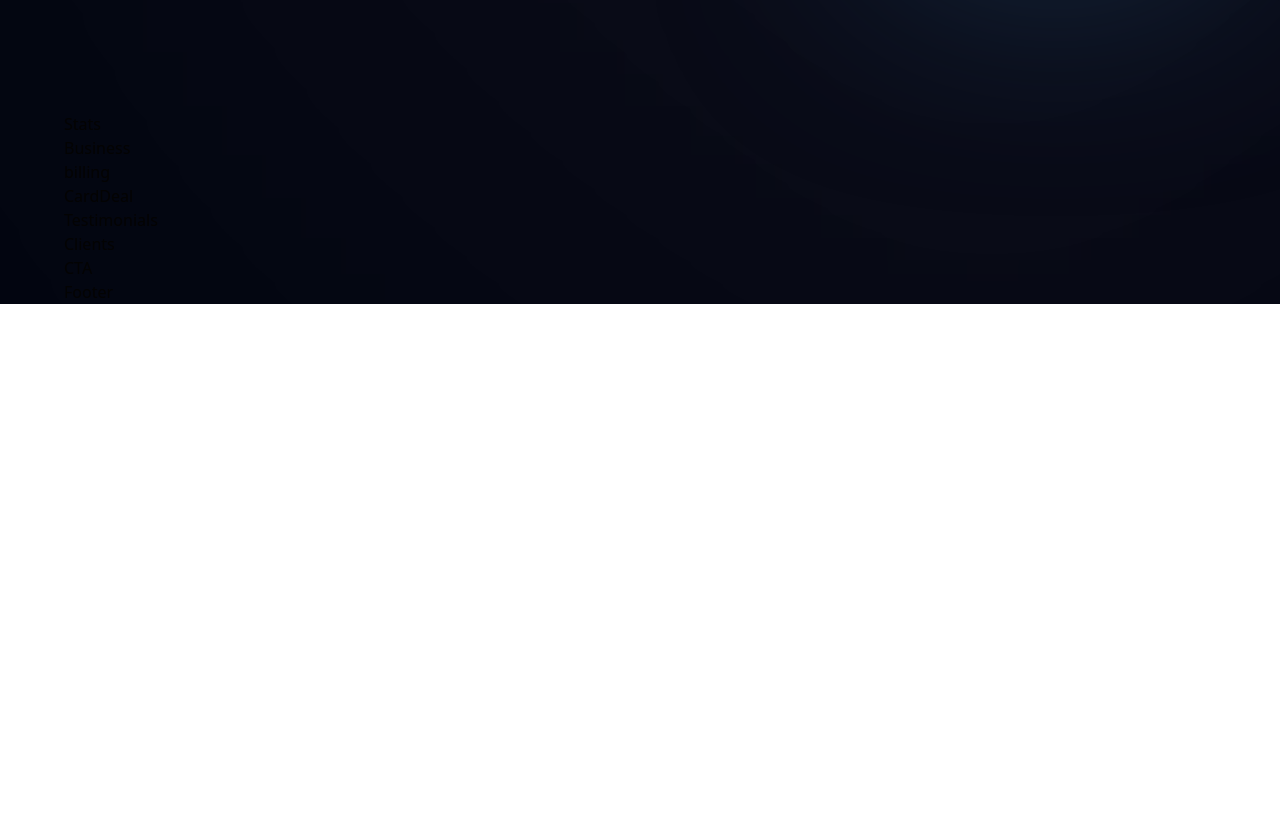
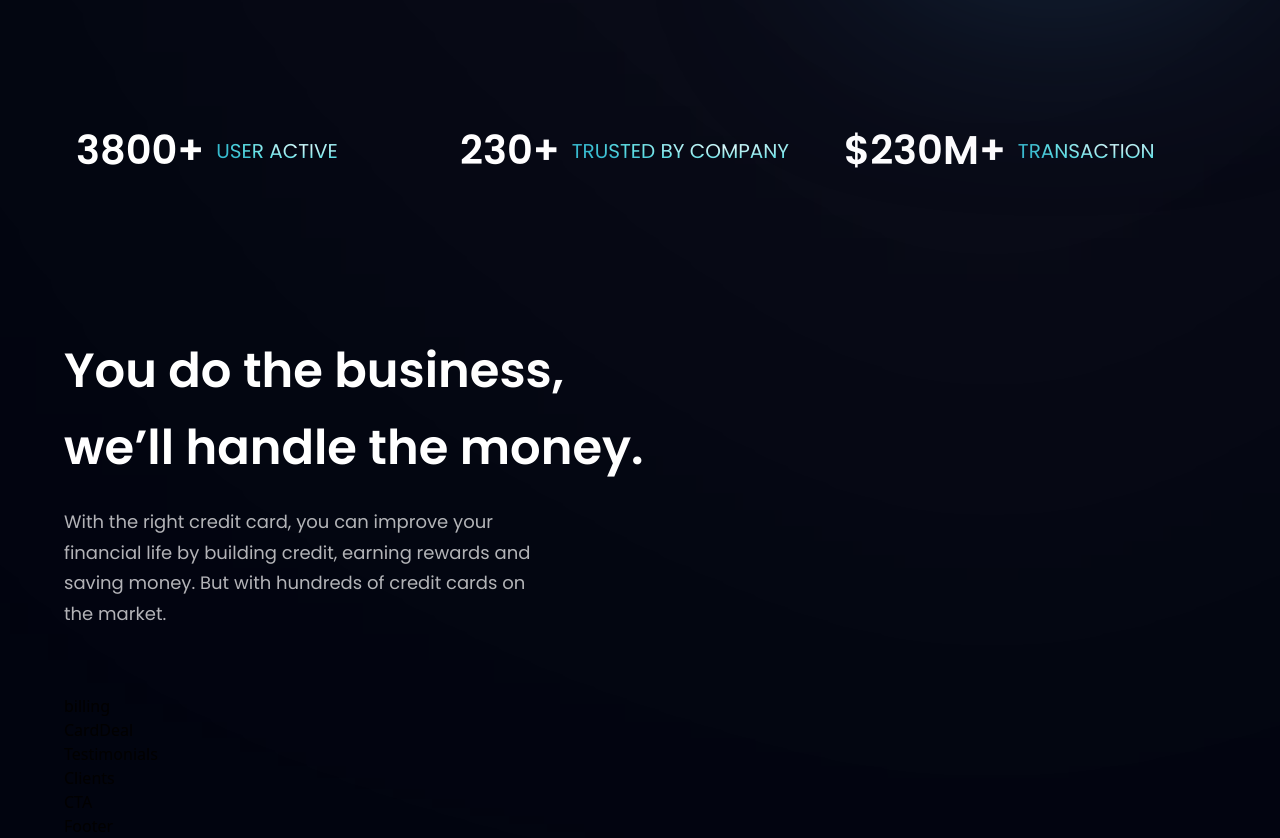
Before and after one commit to jbonn2002/first-react-project, a React (Vite) app: page / in a window 1280 px wide. Shown: the part 756-1594 px from the top of the page. Before the commit the page ends 1060 px from the top, so only its background shows below. Built offline with nearby package versions, Linux system fonts and the light colour scheme.

Commit message:
added business section to hero

```diff
--- a/src/components/Business.jsx
+++ b/src/components/Business.jsx
@@ -1,7 +1,21 @@
-import React from "react";
+import { features } from "../constants";
+import styles, { layout } from "../style";
+import Button from "./Button";
 
-const Business = () => {
-  return <div>Business</div>;
-};
+const Business = () => (
+  <section id="features" className={layout.section}>
+    <div className={layout.sectionInfo}>
+      <h2 className={styles.heading2}>
+        You do the business, <br className="sm:block hidden" /> we’ll handle the
+        money.
+      </h2>
+      <p className={`${styles.paragraph} max-w-[470px] mt-5`}>
+        With the right credit card, you can improve your financial life by
+        building credit, earning rewards and saving money. But with hundreds of
+        credit cards on the market.
+      </p>
+    </div>
+  </section>
+);
 
 export default Business;
--- a/src/components/Stats.jsx
+++ b/src/components/Stats.jsx
@@ -1,7 +1,21 @@
-import React from "react";
+import { stats } from "../constants";
+import styles from "../style";
 
-const Stats = () => {
-  return <div>Stats</div>;
-};
-
+const Stats = () => (
+  <section className={`${styles.flexCenter} flex-row flex-wrap sm:mb-20 mb-6`}>
+    {stats.map((stat) => (
+      <div
+        key={stat.id}
+        className={`flex-1 flex justify-start items-center flex-row m-3`}
+      >
+        <h4 className="font-poppins font-semibold xs:text-[40px] text-[30px] xs:leading-[53px] leading-[43px] text-white">
+          {stat.value}
+        </h4>
+        <p className="font-poppins font-normal xs:text-[20px] text-[15px] xs:leading-[26px] leading-[21px] text-gradient uppercase ml-3">
+          {stat.title}
+        </p>
+      </div>
+    ))}
+  </section>
+);
 export default Stats;
```
